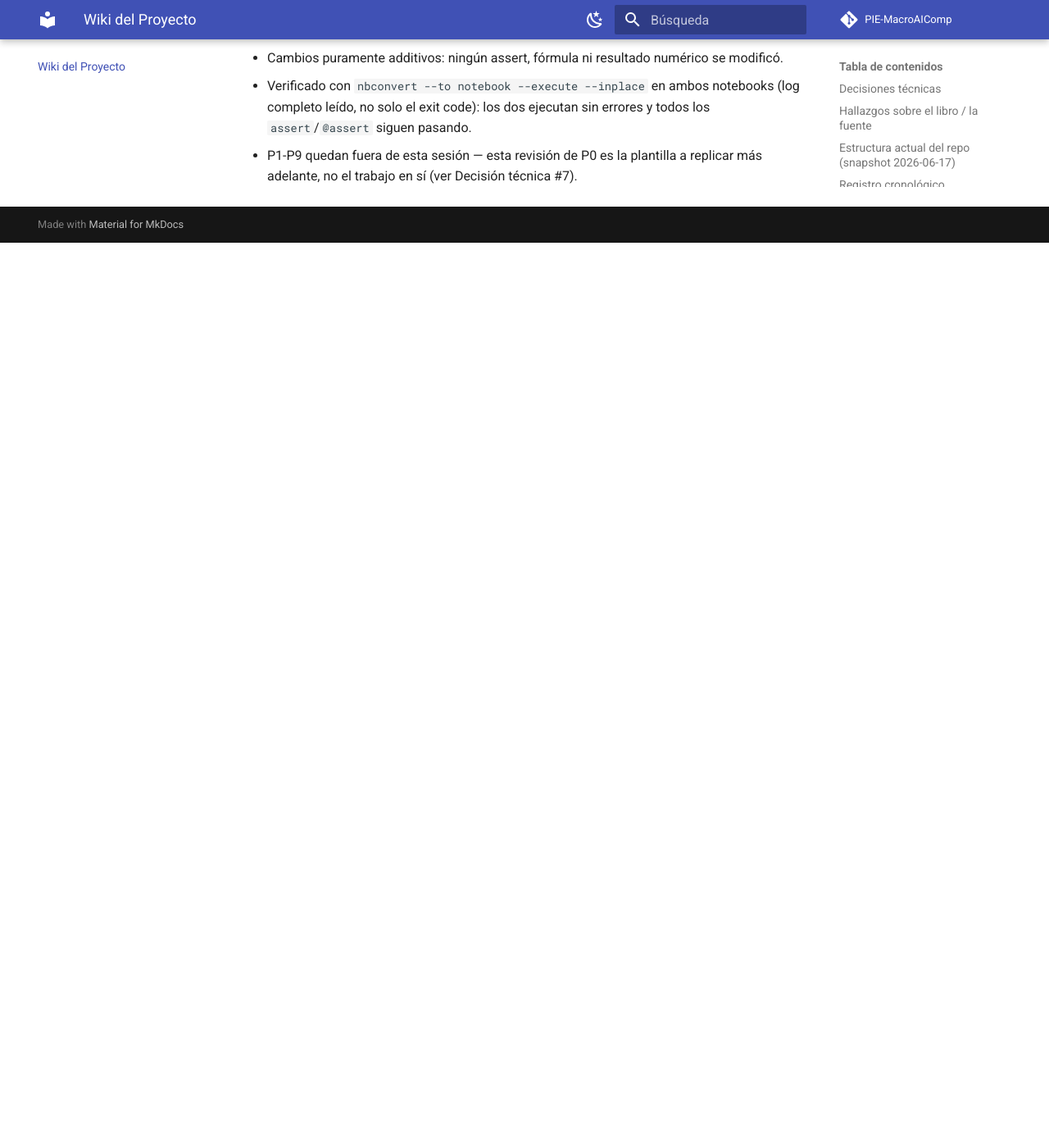
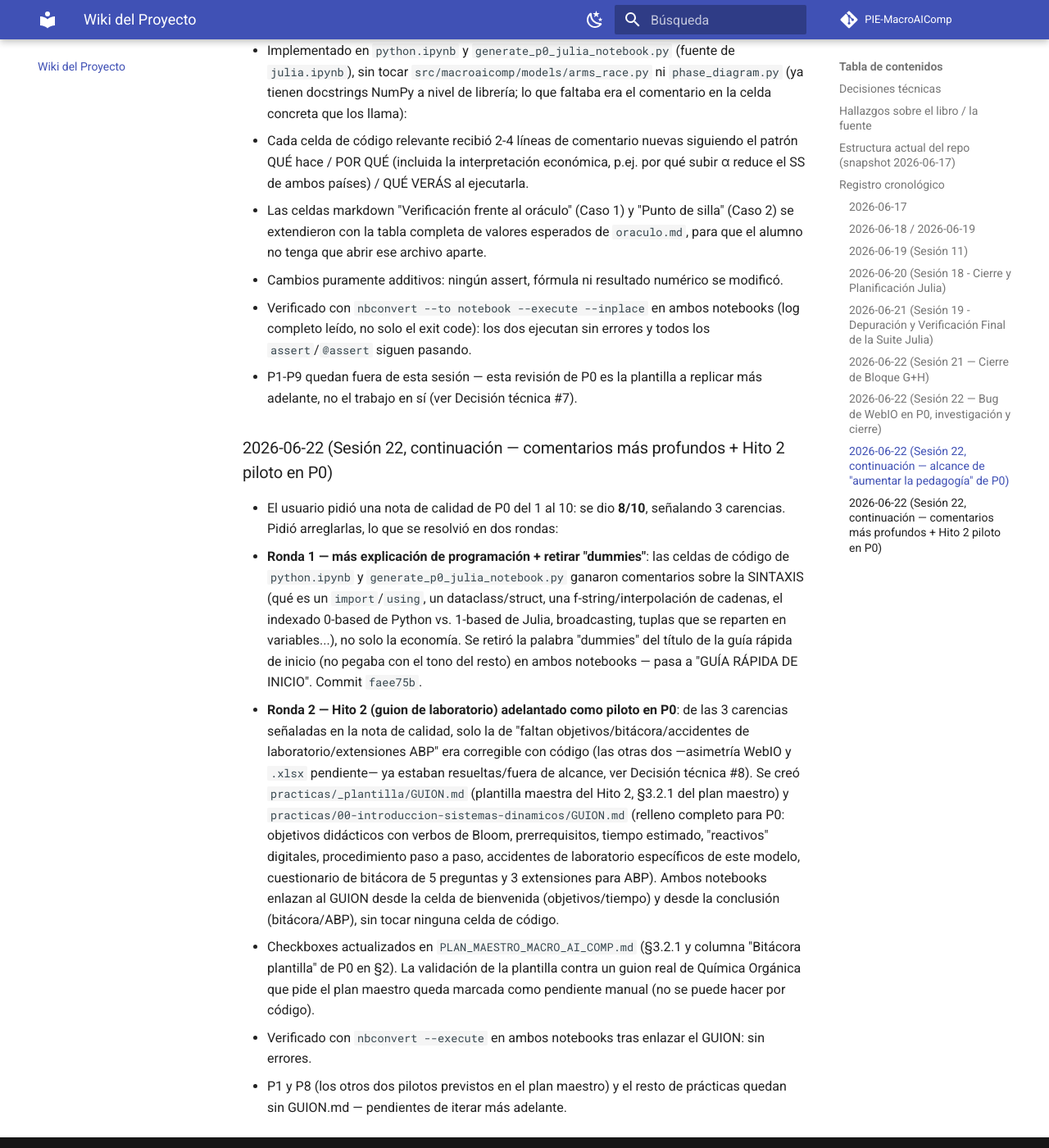
Before and after one commit to OcBSmith/PIE-Economics, an MkDocs documentation site: the page built from docs/WIKI.md, in a window 1280 px wide and 1400 px high, scrolled down 17520 px. Shown: the whole window at 82% size. Built offline with MkDocs 1.6.1 and Material for MkDocs 9.7.7, drawn with Linux system fonts in a browser that asks for light colours; comment, search, counter and statistics services are not loaded; before the commit the page ends 17816 px from its top, so only the background shows below that; some of the changed text lies outside the part shown.

Commit message:
feat(p0): adelantar Hito 2 (guion de laboratorio) como piloto en P0
Crea la plantilla maestra practicas/_plantilla/GUION.md (PLAN_MAESTRO
S3.2.1) y su relleno para P0: objetivos didacticos, prerrequisitos,
tiempo estimado, accidentes de laboratorio especificos del modelo,
cuestionario de bitacora y extensiones ABP. Los notebooks enlazan al
GUION desde la bienvenida y la conclusion, sin tocar celdas de codigo.
Checkboxes del plan maestro actualizados. La validacion contra un
guion real de Quimica Organica queda pendiente de revision manual.

Co-Authored-By: Claude Sonnet 4.6 <noreply@anthropic.com>

```diff
--- a/docs/WIKI.md
+++ b/docs/WIKI.md
@@ -26,7 +26,8 @@ no está bien reflejado en el plan maestro, añádelo a **Hallazgos**.
 | 4 | Entorno reproducible local: `venv` (`.venv/`) + `pip install -e ".[dev]"` | 2026-06-17 | Más simple que Conda/devcontainer para una sola máquina de desarrollo; se revisará cuando haya que dar el entorno a Torres/Cabello o a alumnos |
 | 5 | Notebooks se ejecutan con `jupyter nbconvert --execute` antes de comitear, y los outputs se limpian con `nbstripout` | 2026-06-17 | Cumple la regla del plan (§0.3): "Restart & Run All" sin error es el test mínimo; outputs no van al repo |
 | 6 | En P0 se usa un **gráfico estático multi-escenario** en vez de un slider interactivo (`@manipulate`/`Interact.jl`) en Julia | 2026-06-22 | `WebIO.jl` (la base de `Interact.jl`) depende de la extensión `webio-jupyterlab-provider`, que solo soporta JupyterLab 3.x (`@jupyterlab/application >=3.0.0 <4.0.0` declarado en su propio manifiesto) — incompatibilidad estructural confirmada con JupyterLab 4.5.9, el que usa este proyecto. La única alternativa sería bajar JupyterLab a 3.x en las 10 prácticas, que se descarta por ahora. El gráfico estático (4 escenarios fijos en la misma figura) da la misma información pedagógica y funciona siempre (local, Binder, Colab) |
-| 7 | **P0 se va a usar como práctica de referencia pedagógica**: se revisará a fondo (Python y Julia) para maximizar su calidad didáctica, y esa revisión servirá de plantilla/ejemplo para mejorar la pedagogía del resto de prácticas (P1-P9) | 2026-06-22 | Decisión del usuario tras cerrar el plan de homogeneización Julia↔Python. **Alcance ya concretado y aplicado a P0** en dos ejes: económico (tablas del oráculo visibles en el propio notebook, junto a cada cálculo) y de programación (comentarios QUÉ/POR QUÉ/QUÉ VERÁS en cada celda de código). P1-P9 siguen sin tocar — esta revisión es la plantilla a replicar, no el trabajo en sí |
+| 7 | **P0 se va a usar como práctica de referencia pedagógica**: se revisará a fondo (Python y Julia) para maximizar su calidad didáctica, y esa revisión servirá de plantilla/ejemplo para mejorar la pedagogía del resto de prácticas (P1-P9) | 2026-06-22 | Decisión del usuario tras cerrar el plan de homogeneización Julia↔Python. **Alcance ya concretado y aplicado a P0** en dos ejes: económico (tablas del oráculo visibles en el propio notebook, junto a cada cálculo) y de programación (comentarios QUÉ/POR QUÉ/QUÉ VERÁS en cada celda de código, incluida la sintaxis básica para alumnos sin experiencia previa). P1-P9 siguen sin tocar — esta revisión es la plantilla a replicar, no el trabajo en sí |
+| 8 | **Hito 2 del plan maestro (guion de laboratorio) se adelanta para P0** como piloto: se crea `practicas/_plantilla/GUION.md` (plantilla maestra) y `practicas/00-introduccion-sistemas-dinamicos/GUION.md` (relleno para P0) | 2026-06-22 | Al pedir una nota de calidad de P0 (8/10), el usuario decidió cerrar las 3 carencias señaladas. De las 3, solo esta era corregible con trabajo de implementación: la asimetría de interactividad Julia/Python se mantiene tal cual (decisión #6, ya tomada), y el `.xlsx` original sigue pendiente de Anelí (no es un problema de código). La validación de la plantilla contra un guion real de Química Orgánica (que el plan maestro pide) queda pendiente de revisión manual del usuario |
 
 ## Hallazgos sobre el libro / la fuente
 
@@ -393,3 +394,40 @@ Pendiente del monorepo objetivo (plan §1.2): `prompts/`, `bitacora/`,
   sin errores y todos los `assert`/`@assert` siguen pasando.
 - P1-P9 quedan fuera de esta sesión — esta revisión de P0 es la plantilla a
   replicar más adelante, no el trabajo en sí (ver Decisión técnica #7).
+
+### 2026-06-22 (Sesión 22, continuación — comentarios más profundos + Hito 2 piloto en P0)
+
+- El usuario pidió una nota de calidad de P0 del 1 al 10: se dio **8/10**,
+  señalando 3 carencias. Pidió arreglarlas, lo que se resolvió en dos
+  rondas:
+- **Ronda 1 — más explicación de programación + retirar "dummies"**: las
+  celdas de código de `python.ipynb` y `generate_p0_julia_notebook.py`
+  ganaron comentarios sobre la SINTAXIS (qué es un `import`/`using`, un
+  dataclass/struct, una f-string/interpolación de cadenas, el indexado
+  0-based de Python vs. 1-based de Julia, broadcasting, tuplas que se
+  reparten en variables...), no solo la economía. Se retiró la palabra
+  "dummies" del título de la guía rápida de inicio (no pegaba con el tono
+  del resto) en ambos notebooks — pasa a "GUÍA RÁPIDA DE INICIO". Commit
+  `faee75b`.
+- **Ronda 2 — Hito 2 (guion de laboratorio) adelantado como piloto en P0**:
+  de las 3 carencias señaladas en la nota de calidad, solo la de
+  "faltan objetivos/bitácora/accidentes de laboratorio/extensiones ABP" era
+  corregible con código (las otras dos —asimetría WebIO y `.xlsx`
+  pendiente— ya estaban resueltas/fuera de alcance, ver Decisión técnica
+  #8). Se creó `practicas/_plantilla/GUION.md` (plantilla maestra del
+  Hito 2, §3.2.1 del plan maestro) y
+  `practicas/00-introduccion-sistemas-dinamicos/GUION.md` (relleno completo
+  para P0: objetivos didácticos con verbos de Bloom, prerrequisitos, tiempo
+  estimado, "reactivos" digitales, procedimiento paso a paso, accidentes de
+  laboratorio específicos de este modelo, cuestionario de bitácora de 5
+  preguntas y 3 extensiones para ABP). Ambos notebooks enlazan al GUION
+  desde la celda de bienvenida (objetivos/tiempo) y desde la conclusión
+  (bitácora/ABP), sin tocar ninguna celda de código.
+- Checkboxes actualizados en `PLAN_MAESTRO_MACRO_AI_COMP.md` (§3.2.1 y
+  columna "Bitácora plantilla" de P0 en §2). La validación de la plantilla
+  contra un guion real de Química Orgánica que pide el plan maestro queda
+  marcada como pendiente manual (no se puede hacer por código).
+- Verificado con `nbconvert --execute` en ambos notebooks tras enlazar el
+  GUION: sin errores.
+- P1 y P8 (los otros dos pilotos previstos en el plan maestro) y el resto
+  de prácticas quedan sin GUION.md — pendientes de iterar más adelante.
--- a/generate_p0_julia_notebook.py
+++ b/generate_p0_julia_notebook.py
@@ -31,6 +31,7 @@ nb.cells.append(
 > *   **¿Nunca has usado Jupyter?** No te preocupes. Este cuaderno es interactivo. Haz clic en cualquier celda de código y pulsa **`Shift + Enter`** para ejecutarla. Ve de arriba a abajo en orden.
 > *   **¿Se ha congelado o sale un asterisco `[*]` eterno?** Ve al menú superior y dale a `Kernel` ➔ `Restart`.
 > *   **El objetivo** de esta práctica es que juegues con la economía. Cambia los números del código que representan impuestos, dinero o tecnología, vuelve a ejecutar y mira los gráficos. ¡No puedes romper nada!
+> *   **📋 Antes de empezar**, consulta `GUION.md` (en esta misma carpeta): objetivos, tiempo estimado y conocimientos previos de esta práctica.
 >
 
 ### 🕹️ GUÍA RÁPIDA DE INICIO - Sistemas Dinámicos
@@ -499,6 +500,10 @@ en el resto de prácticas (IS-LM dinámico, Dornbusch, DGE) cuando los
 sistemas dejen de ser ejemplos genéricos y representen economías reales.
 Los resultados numéricos coinciden exactamente con el oráculo MATLAB del
 Apéndice B, lo que valida el port a Julia.
+
+**📋 Para terminar**, responde el cuestionario de bitácora de `GUION.md`
+(en esta misma carpeta) y, si quieres ir más allá, prueba alguna de sus
+extensiones para ABP.
 """))
 
 # 7. BENCHMARK
```
Also changed, not shown: PLAN_MAESTRO_MACRO_AI_COMP.md (+15 -15 lines), practicas/00-introduccion-sistemas-dinamicos/GUION.md (added, +140 -0 lines), practicas/_plantilla/GUION.md (added, +71 -0 lines), 2 other files.
